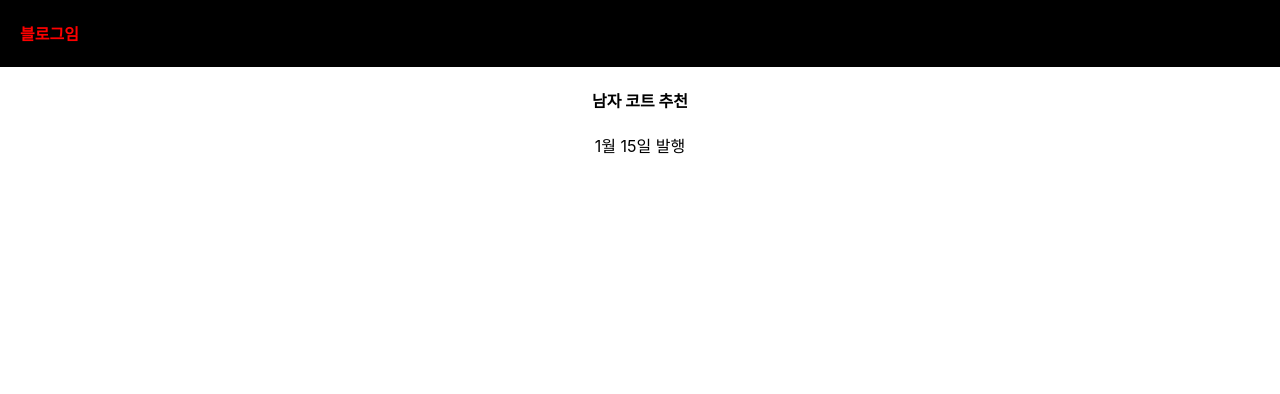
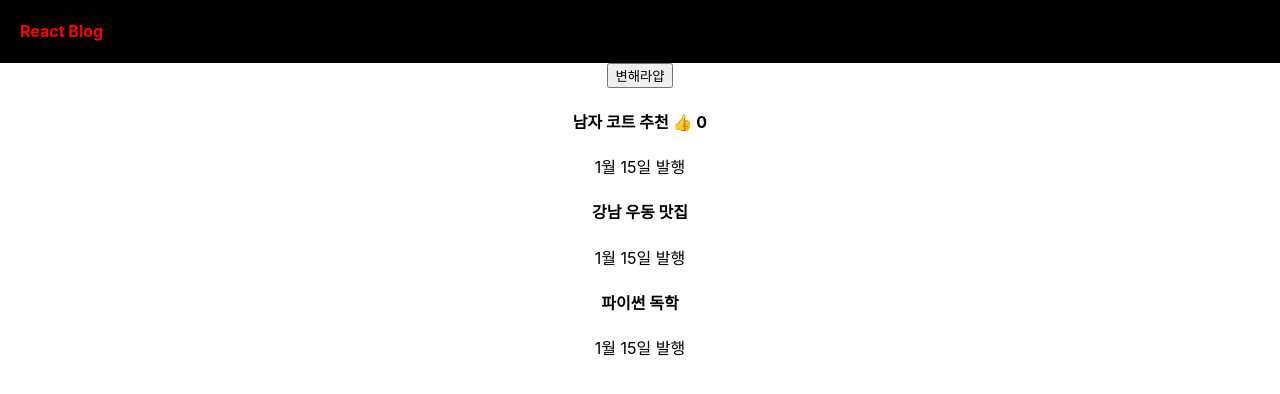
Before and after one commit to Ljim131/React_blog, a React (Create React App) app: page / in a window 1280 px wide. Shown: the top 394 px of the page. Built offline with nearby package versions, Linux system fonts and the light colour scheme.

Commit message:
4 commit

```diff
--- a/src/App.js
+++ b/src/App.js
@@ -1,3 +1,5 @@
+/* eslint-disable */ //워닝 메시지 없애는 것
+
 import logo from './logo.svg';
 import './App.css';
 import { useState } from 'react';
@@ -5,15 +7,31 @@ import { useState } from 'react';
 function App() {
 
   let post = '강남우동맛집';
-  let [글제목, b] = useState('남자 코트 추천');
+  let [글제목, 글제목변경] = useState(['남자 코트 추천','강남 우동 맛집','파이썬 독학']);
+  let [좋아요, 좋아요변경] = useState(0);
 
-  return (
+   return (
     <div className="App">
       <div className="black-nav">
-        <h4 style={ {color : 'red', fontSize : '16px'}}>블로그임</h4>
+        <h4 style={ {color : 'red', fontSize : '16px'}}>React Blog</h4>
+      </div>
+
+      <button onClick={ () => {
+          let copy = [...글제목];
+          copy[0] = '여자 코트 추천';
+          글제목변경(copy);
+        }}>변해라얍</button>
+
+      <div className='list'>
+        <h4> { 글제목[0] } <span onClick={ () => { 좋아요변경(좋아요+1) } }>👍</span> {좋아요} </h4>
+        <p>1월 15일 발행</p>
       </div>
       <div className='list'>
-        <h4> { 글제목 } </h4>
+        <h4> { 글제목[1] } </h4>
+        <p>1월 15일 발행</p>
+      </div>
+      <div className='list'>
+        <h4> { 글제목[2] } </h4>
         <p>1월 15일 발행</p>
       </div>
     </div>
```
